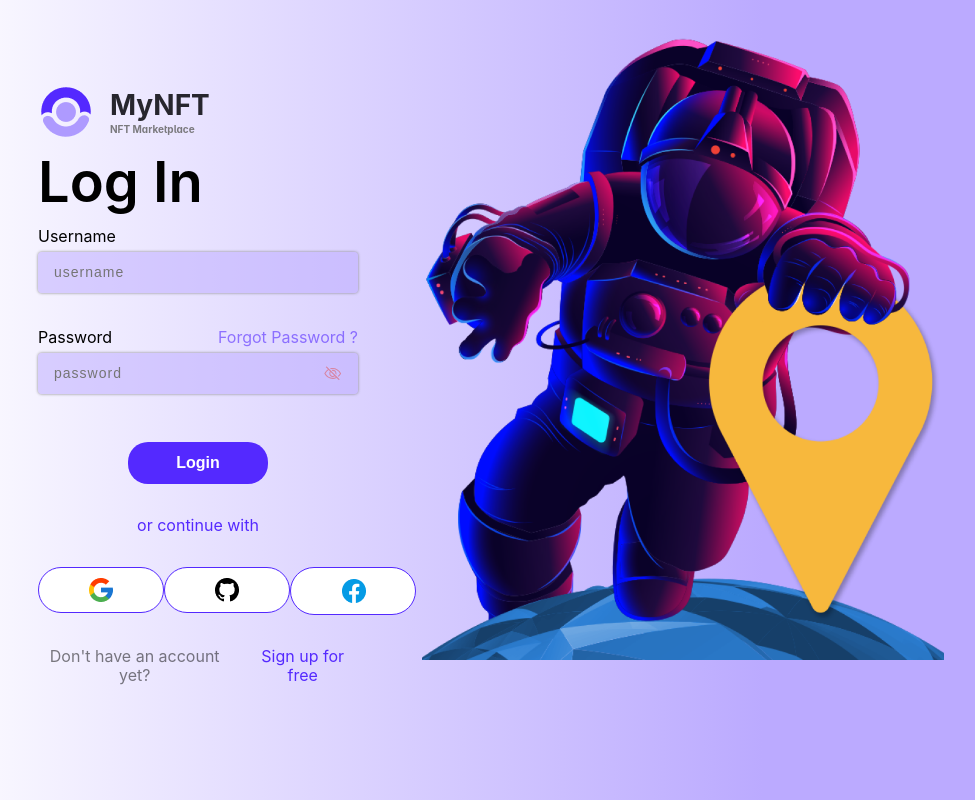
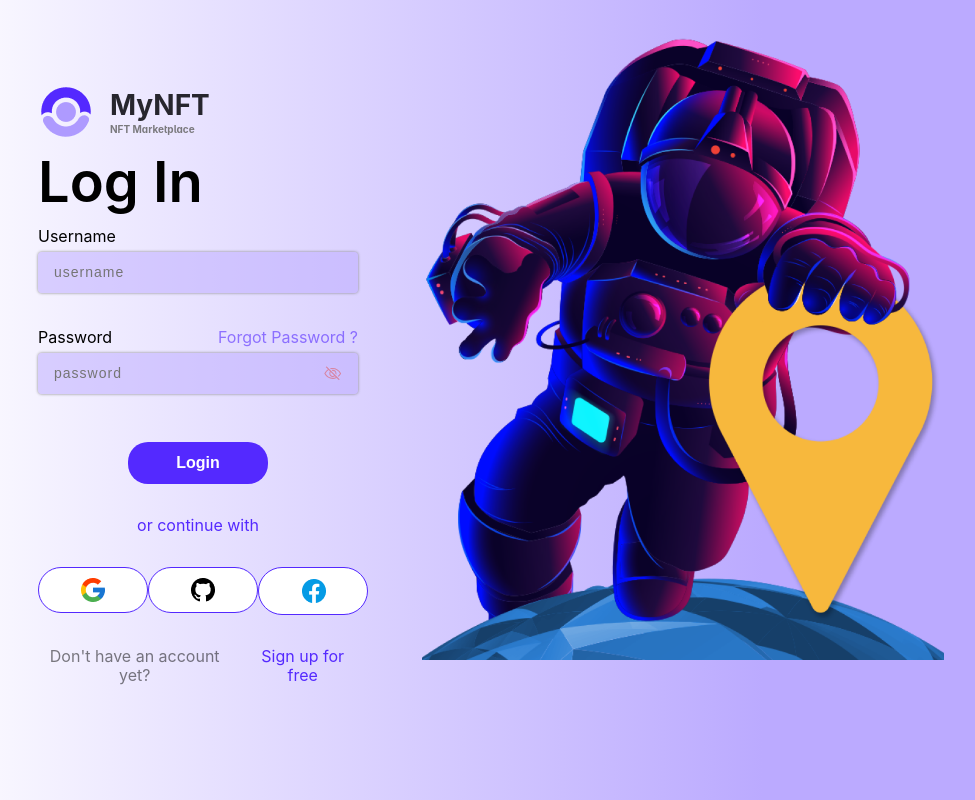
Before and after one commit to Minh-Ngoc/ui-project-reactjs, a React (Create React App) app: page /login in a window 1280 px wide. Shown: the whole page, without its empty margins (90-1065 px from the left). Built offline with nearby package versions, Linux system fonts and the light colour scheme.

Commit message:
Update Login.module.scss

```diff
--- a/src/pages/Login/Login.module.scss
+++ b/src/pages/Login/Login.module.scss
@@ -149,7 +149,7 @@
         .login__with__icon-item {
 
             button {
-                width: 126px;
+                width: 110px;
                 justify-content: center;
                 background-color: var(--white);
                 border: 1px solid var(--pink);
```
